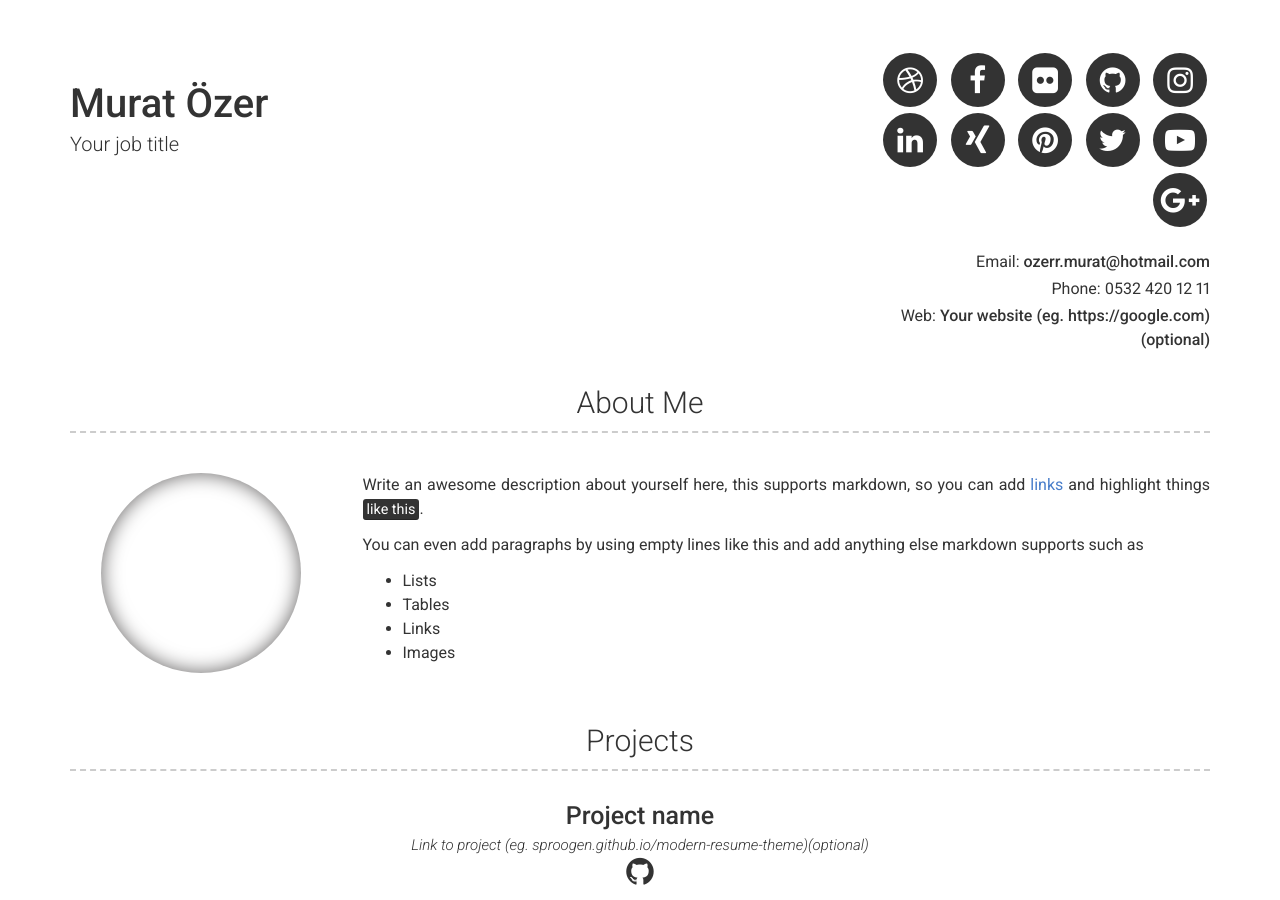
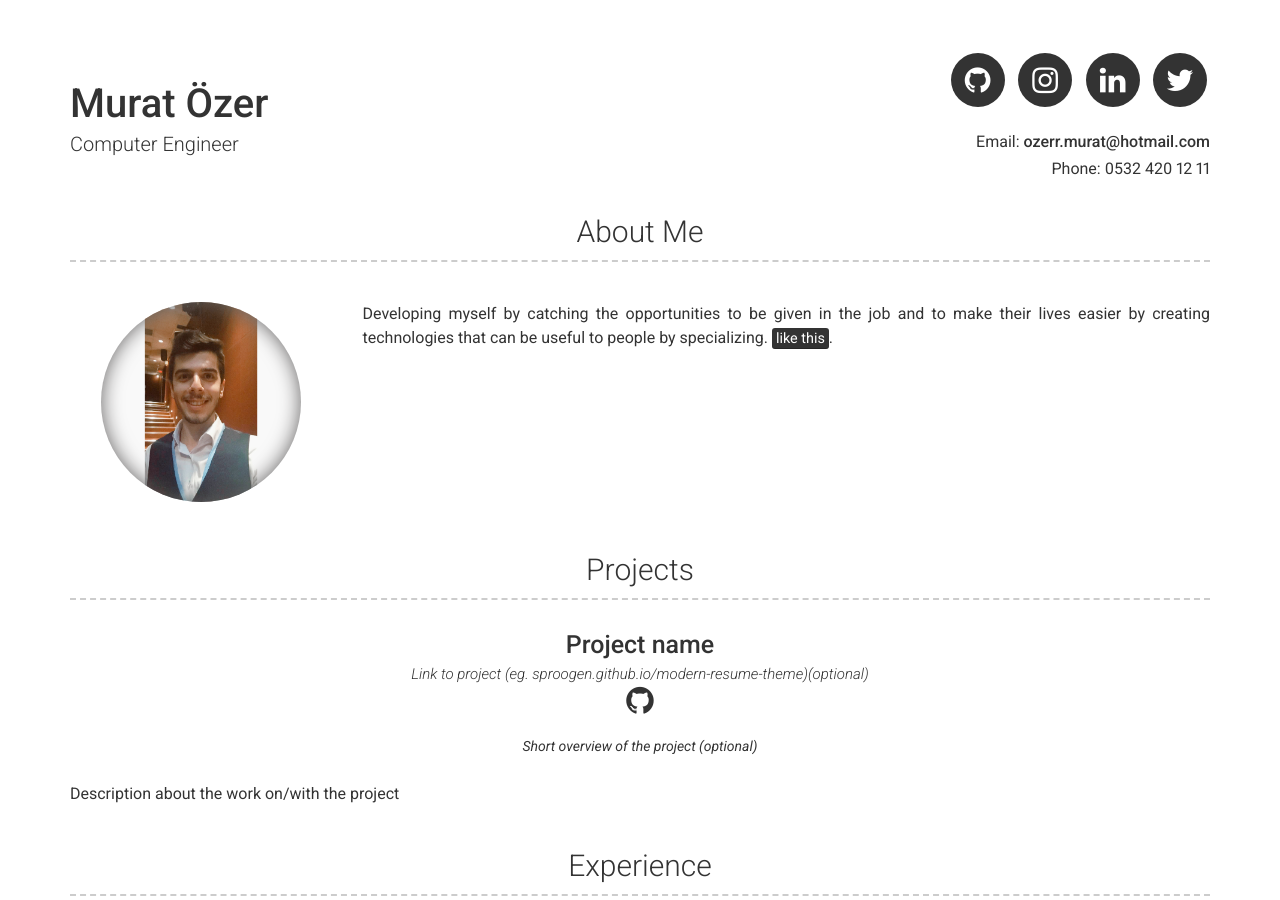
Before and after one commit to ryuz4k1/murat-ozer, a Jekyll site: the page built from index.md, in a window 1280 px wide and 900 px high. Built offline with Jekyll 4.4.1, drawn with Linux system fonts in a browser that asks for light colours.

Commit message:
added some info

```diff
--- a/_config.yml
+++ b/_config.yml
@@ -4,47 +4,34 @@ repository: Git repository where your resume will be hosted, only required if yo
 
 # Personal info
 name: Murat Özer
-title: Your job title
+title: Computer Engineer
 email: ozerr.murat@hotmail.com
 phone: 0532 420 12 11
-website: Your website (eg. https://google.com)(optional)
 
 # Social links
 twitter_username: ozerimsi
 github_username:  ryuz4k1
-dribbble_username: jekyll
-facebook_username: jekyll
-flickr_username: jekyll
+hackerrank_username: ryuz4k1
 instagram_username: ozerimsi
 linkedin_username: murat-ozer
-xing_username: jekyll
-pinterest_username: jekyll
-youtube_username: jekyll
-googleplus_username: +jekyll
 
 # About Section
 # about_title: About Me (Use this to override about section title)
-about_profile_image: Directory of profile image (eg. images/profile.jpg)
+about_profile_image: images/profile.jpeg
 about_content: | # this will include new lines to allow paragraphs
-  Write an awesome description about yourself here, this supports markdown, so you can add [links](http://foobar.com) and highlight things <mark>like this</mark>.
-
-  You can even add paragraphs by using empty lines like this and add anything else markdown supports such as
-    - Lists
-    - Tables
-    - Links
-    - Images
+  Developing myself by catching the opportunities to be given in the job and to make their lives easier by creating technologies that can be useful to people by specializing. <mark>like this</mark>.
 
 # Projects Section
-# projects_title: Projects #(Use this to override about projects section title)
+projects_title: Projects #(Use this to override about projects section title)
 
 # Experience Section
-# experience_title: Experience #(Use this to override about experience section title)
+experience_title: Experience #(Use this to override about experience section title)
 
 # Education Section
-# education_title: Education #(Use this to override about education section title)
+education_title: Education #(Use this to override about education section title)
 
 # More Section
-# more_title: A Little More About Me #(Use this to override about more section title)
+more_title: A Little More About Me #(Use this to override about more section title)
 more_content: | # this will include new lines to allow paragraphs
   This is where you can write a little more about yourself. You could title this section **Interests** and include some of your other interests.
 
@@ -60,19 +47,3 @@ footer_show_references: true
 sass:
   sass_dir: _sass
   style: compressed
-
-plugins:
- - jekyll-seo-tag
-
-exclude : [
-  "Gemfile",
-  "Gemfile.lock",
-  "node_modules",
-  "vendor/bundle/",
-  "vendor/cache/",
-  "vendor/gems/",
-  "vendor/ruby/",
-  "lib/",
-  "scripts/",
-  "docker-compose.yml",
-  ]
--- a/_includes/header.html
+++ b/_includes/header.html
@@ -6,27 +6,6 @@
     </div>
     <div class="col-xs-12 col-sm-6 col-md-6 col-lg-4 header-right">
       <ul class="icons no-print">
-        {%- if site.dribbble_username -%}
-          <li>
-            <a target="_blank" href="https://dribbble.com/{{ site.dribbble_username| cgi_escape | escape }}" class="button button--sacnite button--round-l">
-              <i class="fa fa-dribbble" title="Dribble link"></i>
-            </a>
-          </li>
-        {%- endif -%}
-        {%- if site.facebook_username -%}
-          <li>
-            <a target="_blank" href="https://www.facebook.com/{{ site.facebook_username| cgi_escape | escape }}" class="button button--sacnite button--round-l">
-              <i class="fa fa-facebook" title="Facebook link"></i>
-            </a>
-          </li>
-        {%- endif -%}
-        {%- if site.flickr_username -%}
-          <li>
-            <a target="_blank" href="https://www.flickr.com/photos/{{ site.flickr_username| cgi_escape | escape }}" class="button button--sacnite button--round-l">
-              <i class="fa fa-flickr" title="Flickr link"></i>
-            </a>
-          </li>
-        {%- endif -%}
         {%- if site.github_username -%}
           <li>
             <a target="_blank" href="https://github.com/{{ site.github_username| cgi_escape | escape }}" class="button button--sacnite button--round-l">
@@ -48,20 +27,6 @@
             </a>
           </li>
         {%- endif -%}
-        {%- if site.xing_username -%}
-          <li>
-            <a target="_blank" href="https://www.xing.com/profile/{{ site.xing_username| cgi_escape | escape }}" class="button button--sacnite button--round-l">
-              <i class="fa fa-xing" title="Xing link"></i>
-            </a>
-          </li>
-        {%- endif -%}
-        {%- if site.pinterest_username -%}
-          <li>
-            <a target="_blank" href="https://www.pinterest.com/{{ site.pinterest_username| cgi_escape | escape }}" class="button button--sacnite button--round-l">
-              <i class="fa fa-pinterest" title="Pintrest link"></i>
-            </a>
-          </li>
-        {%- endif -%}
         {%- if site.twitter_username -%}
           <li>
             <a target="_blank" href="https://twitter.com/{{ site.twitter_username| cgi_escape | escape }}" class="button button--sacnite button--round-l">
@@ -69,17 +34,10 @@
             </a>
           </li>
         {%- endif -%}
-        {%- if site.youtube_username -%}
-          <li>
-            <a target="_blank" href="https://www.youtube.com/{{ site.youtube_username| cgi_escape | escape }}" class="button button--sacnite button--round-l">
-              <i class="fa fa-youtube-play" title="Youtube link"></i>
-            </a>
-          </li>
-        {%- endif -%}
         {%- if site.googleplus_username -%}
           <li>
-            <a target="_blank" href="https://plus.google.com/{{ site.googleplus_username| escape }}" class="button button--sacnite button--round-l">
-              <i class="fa fa-google-plus" title="Google plus link"></i>
+            <a target="_blank" href="https://www.hackerrank.com/{{ site.hackerrank_username| escape }}" class="button button--sacnite button--round-l">
+              <i class="fa fa-hackerrank" title="Hackerrank link"></i>
             </a>
           </li>
         {%- endif -%}
```
Also changed, not shown: images/profile.jpeg (added).
